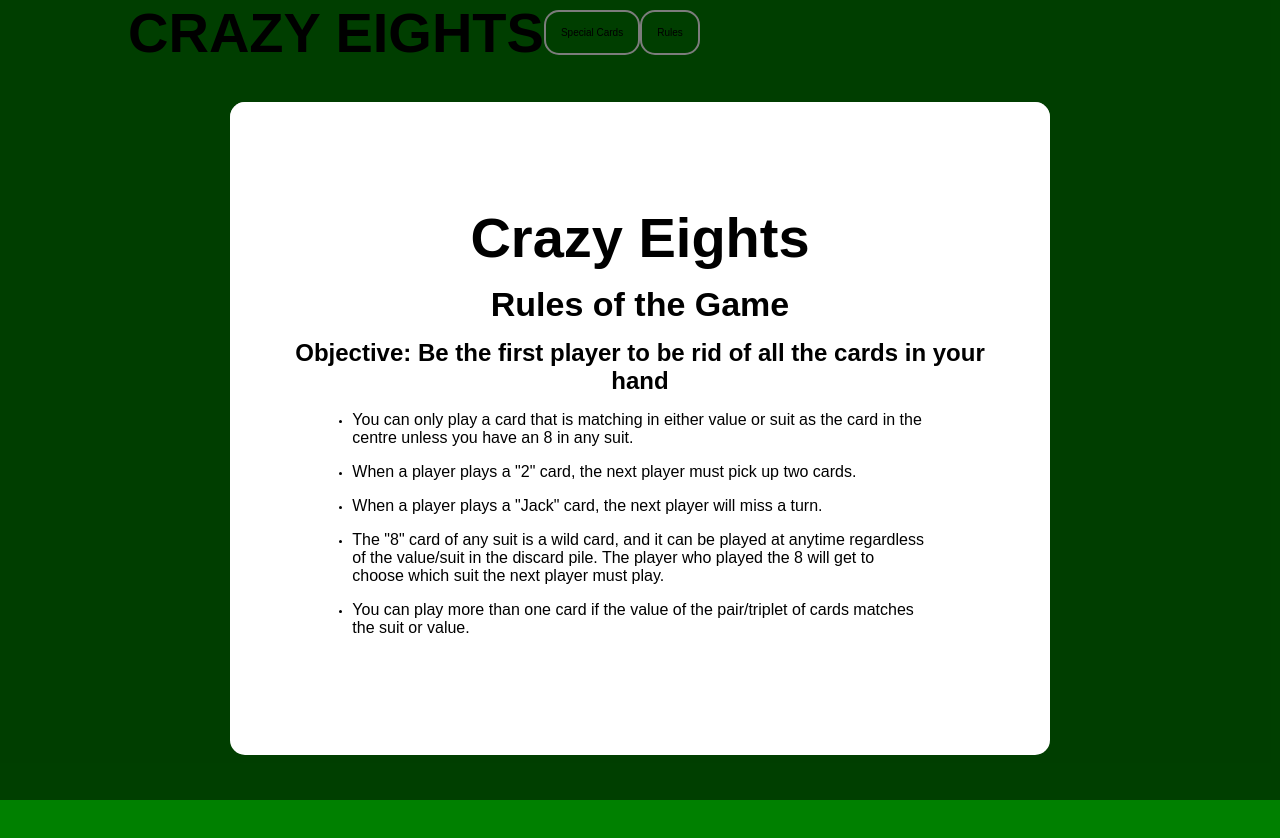
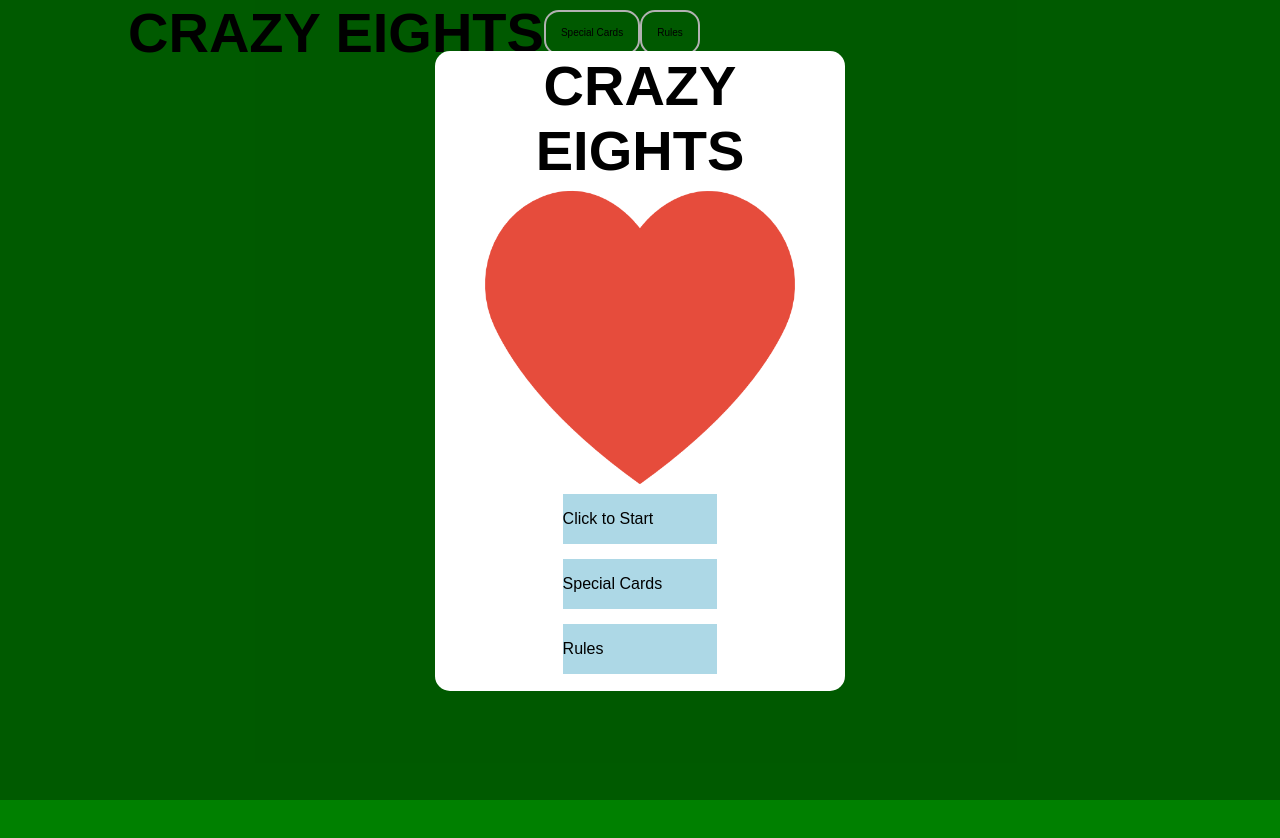
Before and after one commit to GitMoney19/dianna-ricky_project4, a website: page index.html in a window 1280 px wide. Shown: the top 838 px of the page. After the commit the page ends 800 px from the top, so only its background shows below. Drawn offline with nearby package versions, Linux system fonts and the light colour scheme; files that its build step writes are made by us from their sources; no server answers; a web font is replaced by a local one.

Commit message:
updated stylings for overlays

```diff
--- a/dev/styles/partials/_typography.scss
+++ b/dev/styles/partials/_typography.scss
@@ -12,6 +12,7 @@ p {
 
 h1 {
     font-size: 5.6rem;
+    text-align: center;
 }
 
 h2 {
--- a/dev/styles/style.scss
+++ b/dev/styles/style.scss
@@ -38,13 +38,34 @@ button {
   position: relative;
 }
 
-.deck, .garbageHand, .userHand {
+.garbageHand, .userHand {
   display: flex;
   justify-content: center;
 }
 
-.cardContainer {
-  width: 150px;
+.deck {
+  display: flex;
+  justify-content: space-between;
+}
+
+.drawHand {
+  width: 100px;
+}
+
+.garbageHand .cardContainer {
+  width: 100px;
+  // position: absolute;
+  cursor: pointer;
+}
+
+.computerHand .cardContainer {
+  width: 100px;
+  position: absolute;
+  cursor: pointer;
+}
+
+.userHand .cardContainer {
+  width: 100px;
   position: absolute;
   cursor: pointer;
 }
@@ -72,8 +93,10 @@ img {
 
 .popup {
     background: white;
-    margin: 10% 10%;
-    padding: 10% 50px;
+    width: 40%;
+    height: 80vh;
+    margin: 5% auto;
+    padding: 5% 50px;
     border-radius: 15px;
 }
 
@@ -82,8 +105,25 @@ img {
 }
 
 .hidden {
-  visibility: hidden;
+  display: none;
 }
+
+// Overlay - Start Screen
+
+.start {
+  display: flex;
+  flex-direction: column;
+  justify-content: center;
+  align-items: center;
+}
+
+.button {
+  background-color: lightblue;
+  width: 50%;
+  margin-bottom: 15px;
+}
+
+// Overlay- Rules Page
 
 .rulesList, {
     padding: 0 10%;
--- a/index.html
+++ b/index.html
@@ -27,7 +27,7 @@
             </div>
             <div class="screen">
                 <div class="deck">
-                    <div class="cardContainer drawHand">
+                    <div class="drawHand">
                         <img src="assets/cardFace.png" alt="">
                     </div>
                 </div>
@@ -40,7 +40,12 @@
         <div class="startscreen pageOverlay">
             <div class="wrapper">
                 <div class="start popup">
-                    <h1>CRAZY EIGHTS</h1>
+                    <div>
+                        <h1>CRAZY EIGHTS</h1>
+                    </div>
+                    <figure>
+                        <img src="assets/002-hearts.png" alt="">
+                    </figure>
                     <div class="button startButton">
                         <p>Click to Start</p>
                     </div>
@@ -53,11 +58,11 @@
                 </div>
             </div>
         </div>
-        <div class="rulesOfTheGame pageOverlay">
+        <div class="rulesOfTheGame pageOverlay hidden">
             <div class="wrapper">
                 <div class="rules popup">
                     <div class="rulesHeading">
-                        <h1>Crazy Eights</h1>
+                        <!-- <h1>Crazy Eights</h1> -->
                         <h2>Rules of the Game</h2>
                         <h3>Objective: Be the first player to be rid of all the cards in your hand</h3>
                     </div>
```
